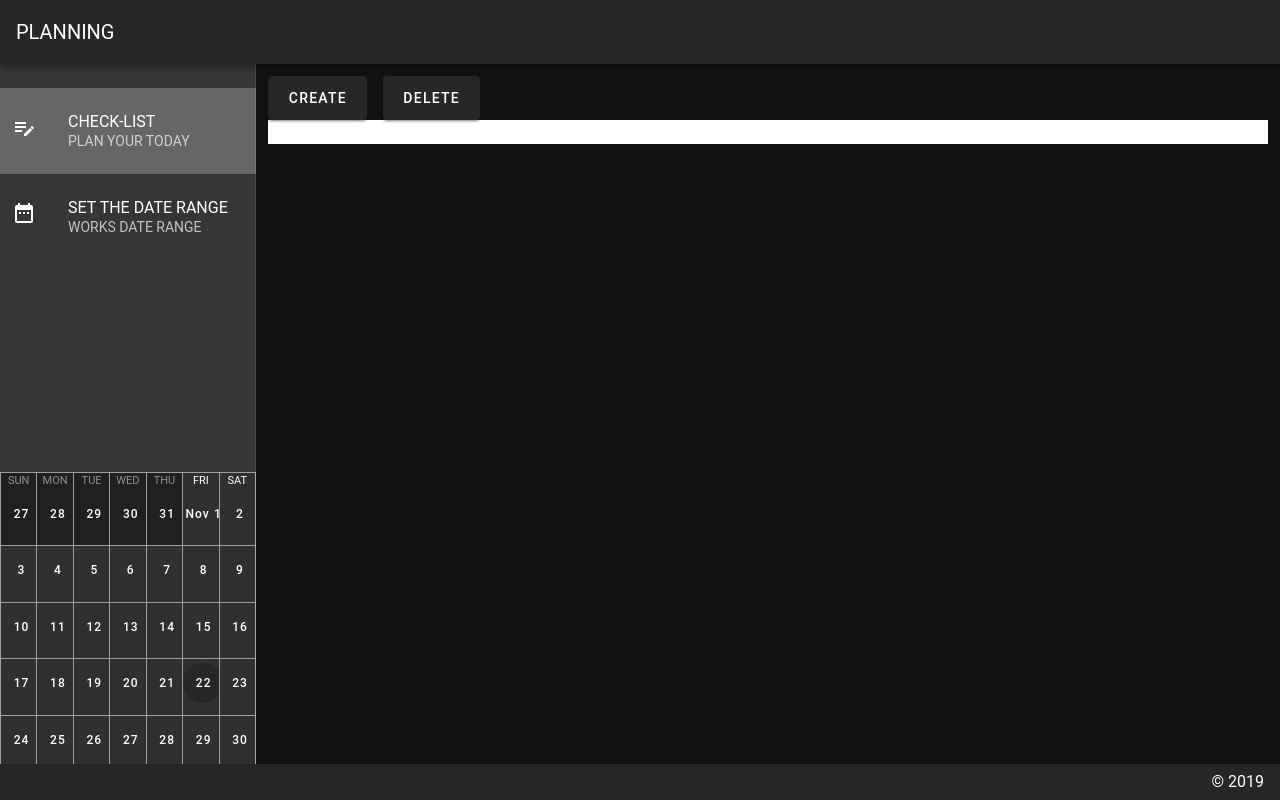
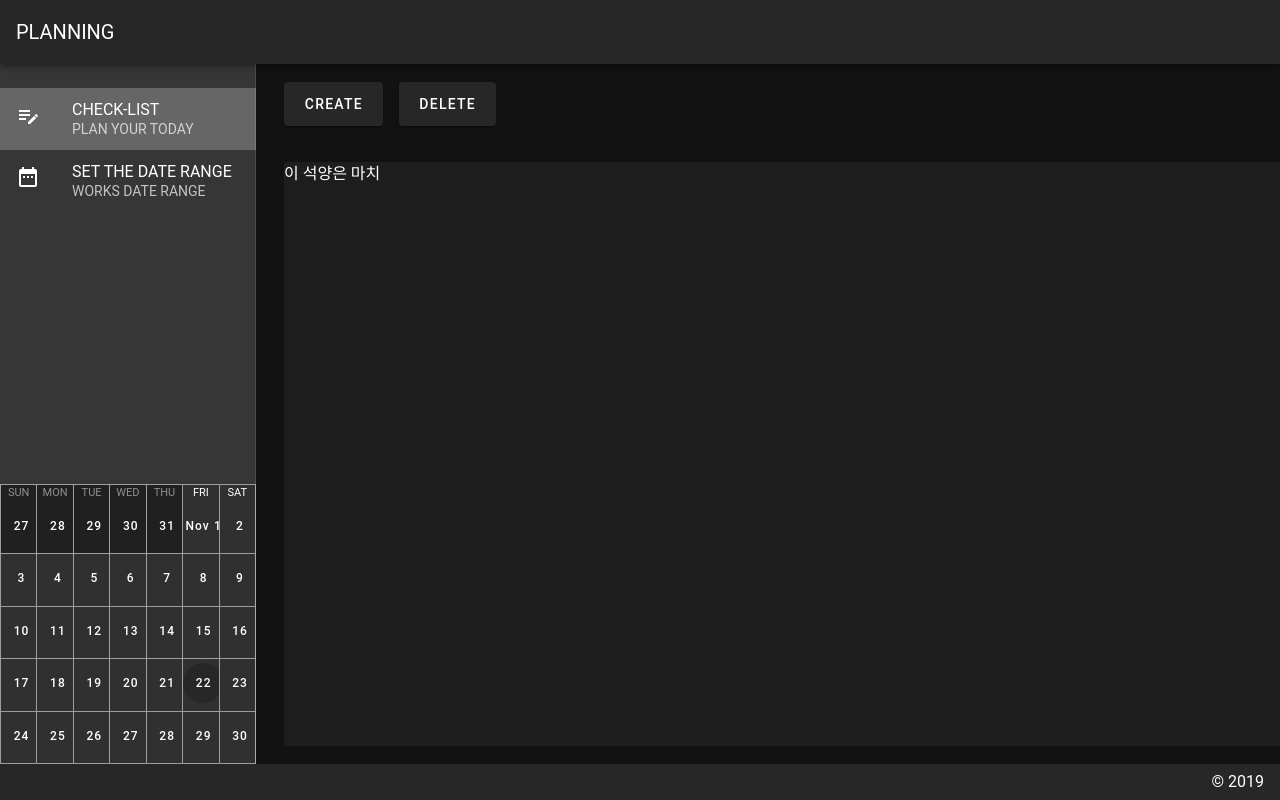
Before and after one commit to Dellil/planning-today, a Vue app: page / in a window 1280 px wide. Built offline with nearby package versions, Linux system fonts and the light colour scheme.

Commit message:
a component change as a menu event

```diff
--- a/src/component/content/ContentDomainComponent.vue
+++ b/src/component/content/ContentDomainComponent.vue
@@ -4,7 +4,7 @@
         class="d-flex justify-center">
             <app-content-shell></app-content-shell>
         </v-sheet> -->
-        <v-container>
+        <v-container fill-height>
             <app-content-menu></app-content-menu>
             <app-content-shell></app-content-shell>
         </v-container>
--- /dev/null
+++ b/src/component/content/ContentMainComponent.vue
@@ -0,0 +1,15 @@
+<template>
+    <div>
+        이 석양은 마치
+    </div>
+</template>
+
+<script>
+export default {
+
+}
+</script>
+
+<style>
+
+</style>
--- a/src/component/content/ContentMenuComponent.vue
+++ b/src/component/content/ContentMenuComponent.vue
@@ -1,6 +1,7 @@
 <template>
     <v-row>
         <v-col>
+            <div class="ml-4">
                 <v-btn
                 large
                 >
@@ -12,6 +13,8 @@
                 >
                 Delete
                 </v-btn>
+            </div>
+
         </v-col>
     </v-row>
 </template>
--- /dev/null
+++ b/src/component/content/ContentSetDateComponent.vue
@@ -0,0 +1,13 @@
+<template>
+    <div>뭘봄</div>
+</template>
+
+<script>
+export default {
+
+}
+</script>
+
+<style>
+
+</style>
--- a/src/component/content/ContentShellComponent.vue
+++ b/src/component/content/ContentShellComponent.vue
@@ -1,20 +1,57 @@
 <template>
-    <div id="content-shell">
-        &nbsp;
-    </div>
-
+    <v-row
+    style="height : 90%;"
+    >
+        <v-col
+        style="height : 100%;"
+        >
+            <v-sheet
+            width="100%"
+            height="100%"
+            class="ml-4"
+            >
+                <template
+                v-if="componentIdx == 0"
+                >
+                    <app-content-main></app-content-main>
+                </template>
+                <template
+                v-else
+                >
+                    <app-content-set-date></app-content-set-date>
+                </template>
+            </v-sheet>
+        </v-col>
+    </v-row>
 </template>
 
 <script>
+import eventBus from '../../utils/eventBus.js';
+
+import ContentMainComponent from './ContentMainComponent.vue';
+import ContentSetDateComponent from './ContentSetDateComponent.vue';
+
 export default {
-
+    components: {
+        'app-content-main': ContentMainComponent,
+        'app-content-set-date': ContentSetDateComponent
+    },
+    data() {
+        return {
+            componentIdx : 0
+        }
+    },
+    methods: {
+        changeContentIdx: function(idx){
+            this.componentIdx = idx;
+        }
+    },
+    mounted: function() {
+        eventBus.$on("getContentIndex", this.changeContentIdx);
+    }
 }
 </script>
 
 <style>
-#content-shell{
-    width: 100%;
-    height: 100%;
-    background-color: white;
-}
+
 </style>
--- a/src/component/menu/CalendarComponent.vue
+++ b/src/component/menu/CalendarComponent.vue
@@ -1,8 +1,6 @@
 <template>
     <v-sheet
-    class="mb-n2"
-    height="300"
-    id="calendar_sheet"
+    height="40%"
     >
         <v-calendar
         type="month"
@@ -22,7 +20,5 @@ export default {
 </script>
 
 <style>
-#calendar-sheet {
-    overflow: hidden
-}
+
 </style>
--- a/src/component/menu/ListComponent.vue
+++ b/src/component/menu/ListComponent.vue
@@ -4,11 +4,11 @@
             <v-list-item
             v-for="(item, i) in items"
             :key = "i"
-            class="pa-3"
+            @click="vItemTouched(i)"
             >
-                    <v-list-item-icon>
-                        <v-icon v-text="item.icon"></v-icon>
-                    </v-list-item-icon>
+                <v-list-item-icon>
+                    <v-icon v-text="item.icon"></v-icon>
+                </v-list-item-icon>
                 <v-list-item-content>
                     <v-list-item-title v-text="item.title"></v-list-item-title>
                     <v-list-item-subtitle v-text="item.subtitle"></v-list-item-subtitle>
@@ -20,6 +20,8 @@
 
 <script>
 import { mdiPlaylistEdit, mdiCalendarRange } from '@mdi/js';
+import eventBus from '../../utils/eventBus';
+
 export default {
     data() {
         return {
@@ -37,7 +39,13 @@ export default {
                 }
             ]
         }
-    }
+    },
+
+    methods: {
+        vItemTouched: function (i) {
+            eventBus.$emit("getContentIndex", i);
+        }
+    },
 }
 </script>
 
--- a/src/component/menu/MenuComponent.vue
+++ b/src/component/menu/MenuComponent.vue
@@ -7,7 +7,6 @@
             <app-list></app-list>
             <app-calendar></app-calendar>
         </div>
-
     </v-navigation-drawer>
 </template>
 
@@ -33,5 +32,6 @@ export default {
 <style>
     #menu-container {
         height: 100%;
+        overflow: hidden;
     }
 </style>
--- /dev/null
+++ b/src/utils/eventBus.js
@@ -0,0 +1,4 @@
+import Vue from 'vue';
+const eventBus = new Vue();
+
+export default eventBus;
```
Also changed, not shown: src/component/content/ContentNothingComponent.vue (added, +13 -0 lines). Lines whose indentation alone changed are shown as unchanged.
